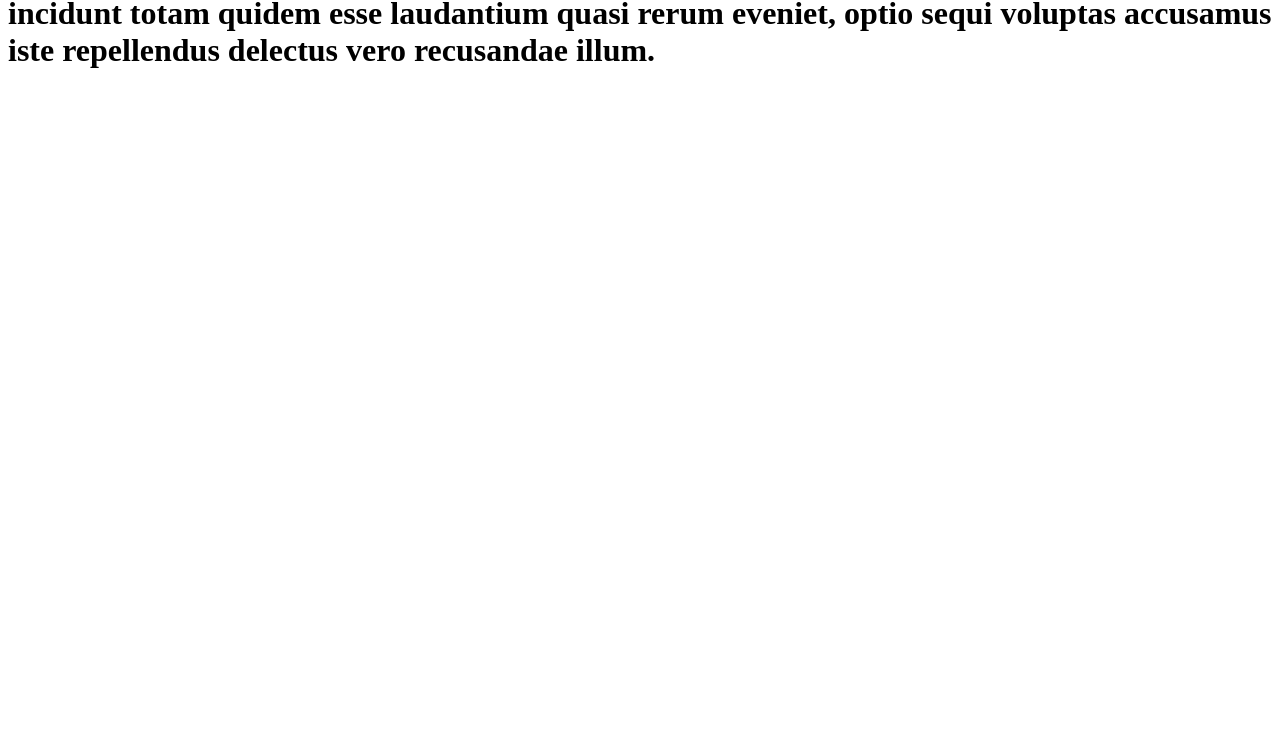
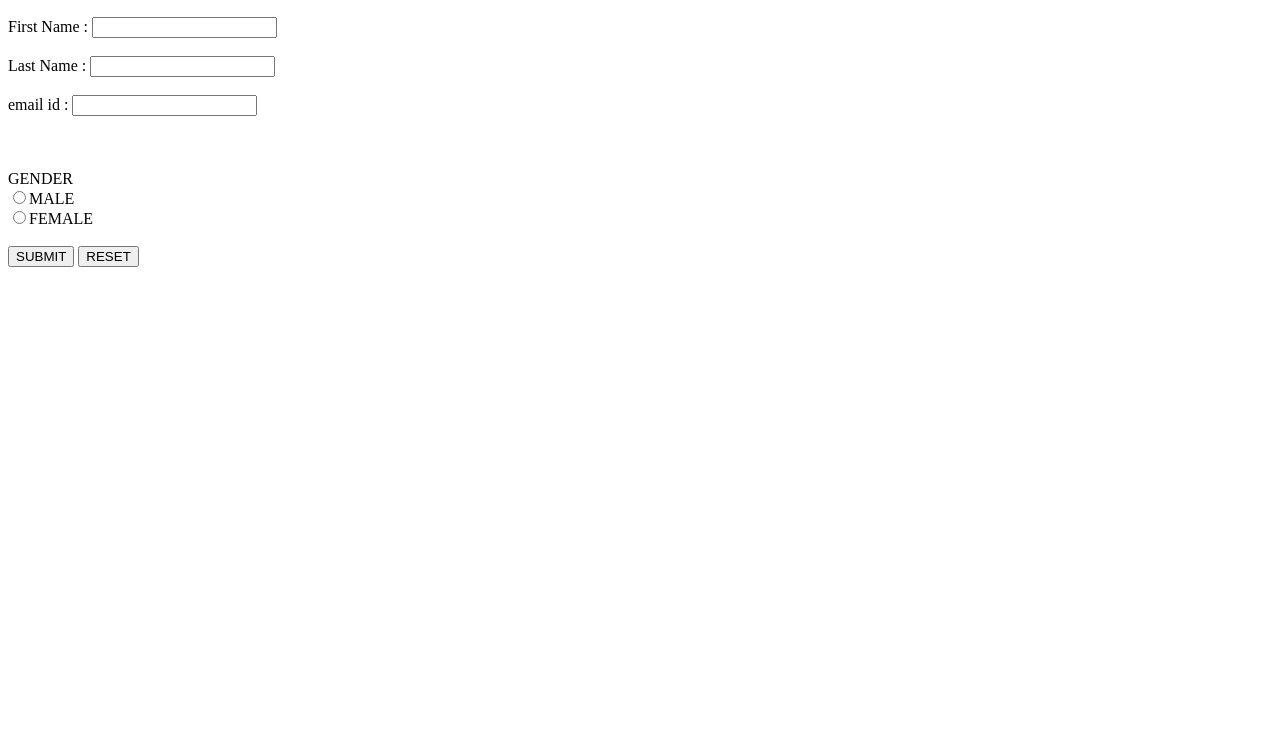
Before and after one commit to anirudh1292001/HTML-page, a plain HTML site: page index.html in a window 1280 px wide. Shown: the part 63-800 px from the top of the page. Drawn offline with Linux system fonts and the light colour scheme.

Commit message:
final code

```diff
--- a/index.html
+++ b/index.html
@@ -4,9 +4,53 @@
     <meta charset="UTF-8">
     <meta http-equiv="X-UA-Compatible" content="IE=edge">
     <meta name="viewport" content="width=device-width, initial-scale=1.0">
-    <title>Document</title>
+    <link rel="stylesheet" href="style.css">
+    <title>HTML PAGE</title>
 </head>
 <body>
-    <h1>Lorem, ipsum dolor sit amet consectetur adipisicing elit. Reprehenderit neque ab culpa incidunt totam quidem esse laudantium quasi rerum eveniet, optio sequi voluptas accusamus iste repellendus delectus vero recusandae illum.</h1>
+    <h1>HTML FORM</h1>
+    <form>
+<div>
+        <label for="firstname">First Name : </label>
+        <input type="text">
+        <br>
+    </div>
+<br>
+    <div>
+        <label for="lastname">Last Name : </label>
+        <input type="text">
+        <br>
+    </div>
+    <br>
+    <div>
+
+        <label for="email">email id : </label>
+        <input type="text">
+        <br>
+    </div>
+<br>
+<br>
+<br>
+
+<div>
+        <label> GENDER</label>
+        <br>
+
+        <input type="radio" name="GENDER" id="MALE">MALE
+        <br>
+        <input type="radio" name="GENDER" id="FEMALE">FEMALE
+        <br>
+<br>
+
+
+    <button type="submit">SUBMIT
+
+    </button>
+
+
+        <button type="reset">RESET</button>
+
+    </div>
+    </form>
 </body>
 </html>
```
